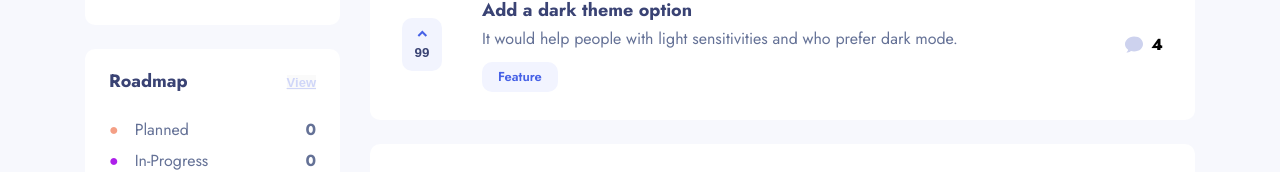
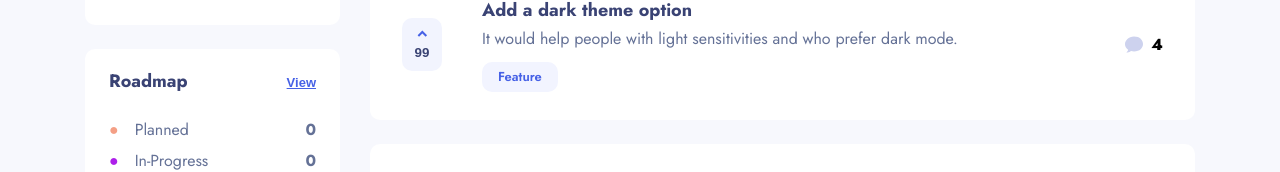
Before and after one commit to orkhan-m/product-feedback-app-react, a React (Create React App) app: page / in a window 1280 px wide. Shown: the part 396-568 px from the top of the page. Built offline with nearby package versions, Linux system fonts and the light colour scheme.

Commit message:
fix view button

```diff
--- a/src/App.js
+++ b/src/App.js
@@ -23,7 +23,7 @@ export default function App() {
             selectedCategory={selectedCategory}
             setSelectedCategory={setSelectedCategory}
           />
-          <Roadmap />
+          <Roadmap feedbackData={feedbackData} />
         </div>
         <div>
           <Header
--- a/src/components/Roadmap.js
+++ b/src/components/Roadmap.js
@@ -1,11 +1,19 @@
 import styles from "./styles/Roadmap.module.css";
 
-export default function Roadmap() {
+export default function Roadmap({ feedbackData }) {
   return (
     <div className={styles.roadmap}>
       <div className={styles.roadmapTitleAndView}>
         <p className={styles.roadmapTitle}>Roadmap</p>
-        <button className={styles.roadmapView}>View</button>
+        <button
+          className={
+            feedbackData.length
+              ? styles.roadmapView
+              : styles.roadmapViewDisabled
+          }
+        >
+          View
+        </button>
       </div>
       <div className={styles.roadmapList}>
         <div className={styles.roadmapListPlanned}>
--- a/src/components/styles/Roadmap.module.css
+++ b/src/components/styles/Roadmap.module.css
@@ -25,13 +25,29 @@
   font-weight: 700;
 }
 
-.roadmapView {
+.roadmapViewDisabled {
   color: #4661e6;
   opacity: 25%;
+  background-color: #ffffff;
   font-size: 1.3rem;
   font-weight: 600;
   text-decoration: underline;
   border: none;
+}
+
+.roadmapView {
+  color: #4661e6;
+  /* opacity: 25%; */
+  background-color: #ffffff;
+  font-size: 1.3rem;
+  font-weight: 600;
+  text-decoration: underline;
+  border: none;
+  cursor: pointer;
+}
+
+.roadmapView:hover {
+  color: #8397f8;
 }
 
 .roadmapList {
```
